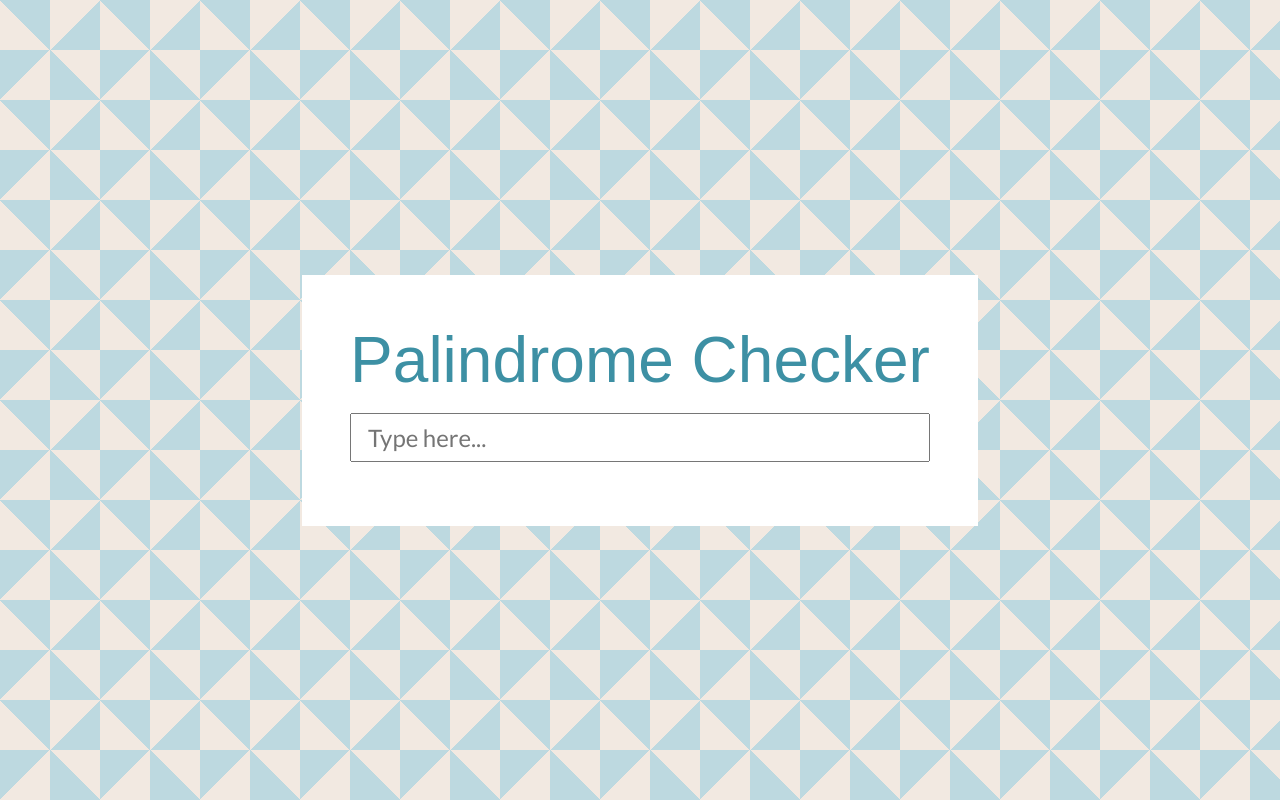
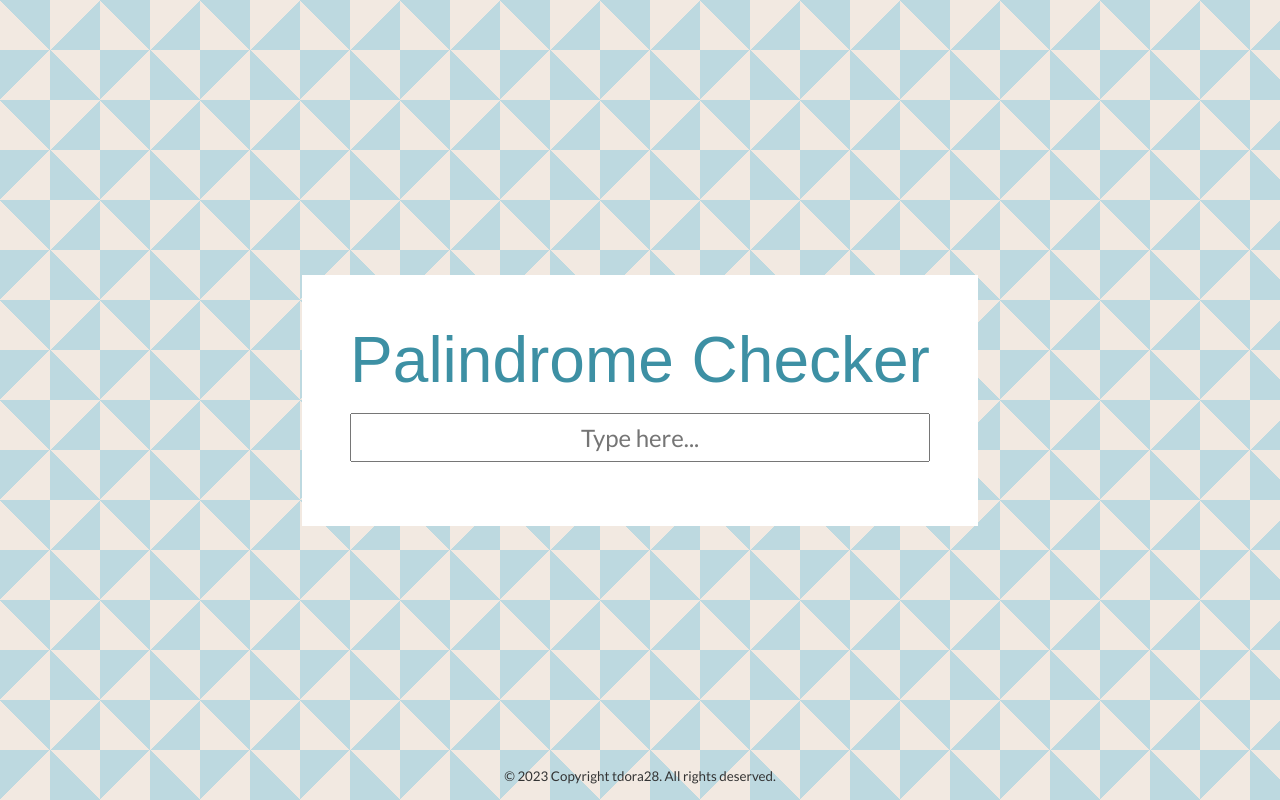
Before and after one commit to tdora28/palindrome_checker, a React (Vite) app: page / in a window 1280 px wide. Built offline with nearby package versions, Linux system fonts and the light colour scheme; a web font is replaced by a local one.

Commit message:
Add Footer

```diff
--- a/src/App.jsx
+++ b/src/App.jsx
@@ -1,4 +1,5 @@
 import { useState } from 'react';
+import Footer from './Footer';
 
 function App() {
   const [userInput, setUserInput] = useState('');
@@ -30,6 +31,7 @@ function App() {
         <input type="text" id="userInput" value={userInput} placeholder="Type here..." onChange={(e) => setUserInput(e.target.value)} />
         <div className="result">{checkPalindrome(userInput)}</div>
       </main>
+      <Footer />
     </>
   );
 }
--- /dev/null
+++ b/src/Footer.jsx
@@ -0,0 +1,9 @@
+function Footer() {
+  return (
+    <footer>
+      <small>&copy; 2023 Copyright tdora28. All rights deserved.</small>
+    </footer>
+  );
+}
+
+export default Footer;
--- a/src/index.css
+++ b/src/index.css
@@ -35,6 +35,8 @@ input {
   font-family: inherit;
   font-size: 1.5rem;
   outline-color: #3d90a4;
+
+  text-align: center;
 }
 
 h1 {
@@ -48,5 +50,16 @@ h1 {
 .result {
   font-size: 2rem;
   font-weight: 600;
+  text-align: center;
   text-transform: uppercase;
 }
+
+/* FOOTER */
+footer {
+  position: absolute;
+  bottom: 0;
+  left: 0;
+  width: 100%;
+  padding: 1rem;
+  text-align: center;
+}
```
